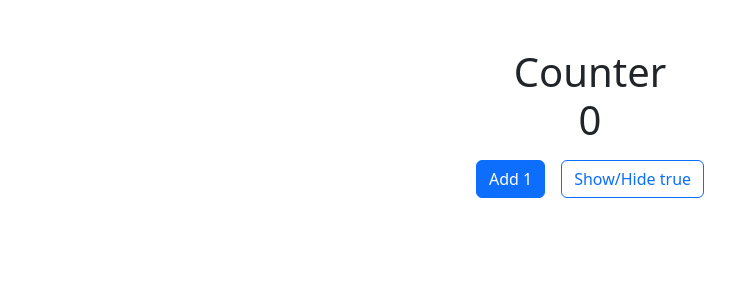
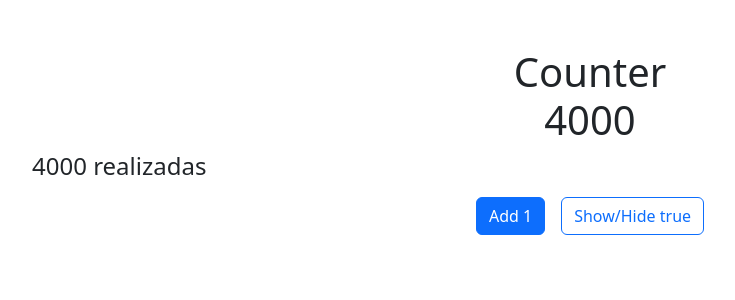
Before and after one commit to victorivanlopezlearning/hooks-app-react, a React (Vite) app: page / in a window 1280 px wide. Shown: the top 300 px of the page, without its empty margins (50-785 px from the left). Built offline with nearby package versions, Linux system fonts and the light colour scheme.

Commit message:
Finished useMemo

```diff
--- /dev/null
+++ b/src/06-memos/MemoHook.jsx
@@ -0,0 +1,42 @@
+import { useMemo, useState } from 'react';
+import { useCounter } from '../hooks';
+
+const heavyStuff = (iterationNumber = 100) => {
+  for (let i = 0; i < iterationNumber; i++) {
+    console.log('Hay vamos...');
+  };
+
+  return `${iterationNumber} realizadas`;
+};
+
+export const MemoHook = () => {
+
+  const { counter, onAdd } = useCounter(4000);
+  const [show, setShow] = useState(true);
+
+  const memorizedValue = useMemo(() => heavyStuff(counter), [counter])
+
+  return (
+    <div className="container mt-5">
+      <h1 className="text-center">Counter <span className="d-block">{counter}</span></h1>
+
+      <h4>{memorizedValue}</h4>
+
+      <div className="mt-3 d-flex justify-content-center">
+        <button
+          className="btn btn-primary me-3"
+          onClick={() => onAdd()}
+        >
+          Add 1
+        </button>
+
+        <button
+          className="btn btn-outline-primary"
+          onClick={() => setShow(!show)}
+        >
+          Show/Hide {JSON.stringify(show)}
+        </button>
+      </div>
+    </div>
+  )
+}
--- a/src/main.jsx
+++ b/src/main.jsx
@@ -8,10 +8,11 @@ import ReactDOM from 'react-dom/client';
 // import { MultipleCustomHooks } from './03-examples/MultipleCustomHooks';
 // import { FocusScreen } from './04-useRef/FocusScreen';
 // import { Layout } from './05-useLayoutEffect/Layout';
-import { Memorize } from './06-memos/Memorize';
+// import { Memorize } from './06-memos/Memorize';
+import { MemoHook } from './06-memos/MemoHook';
 
 ReactDOM.createRoot(document.getElementById('root')).render(
   <React.StrictMode>
-    <Memorize />
+    <MemoHook />
   </React.StrictMode>,
 )
```
